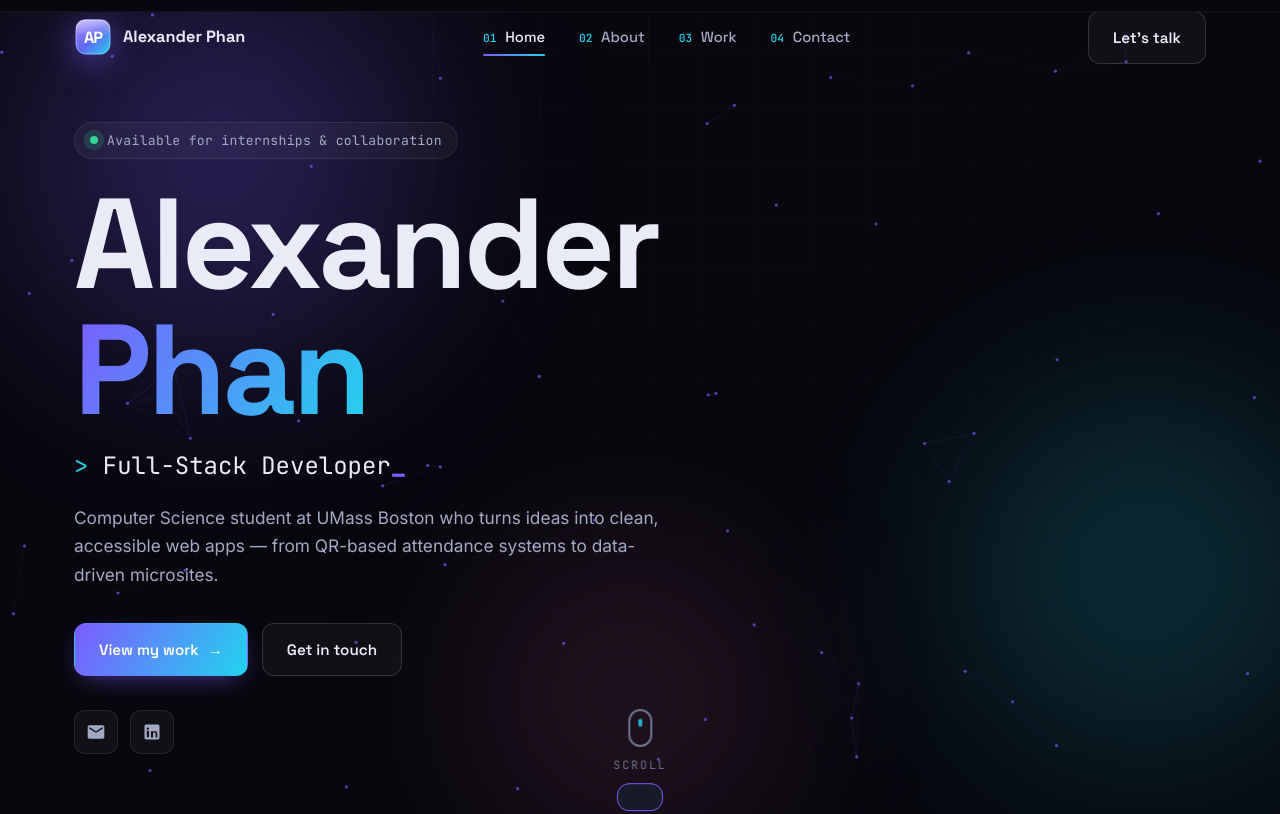
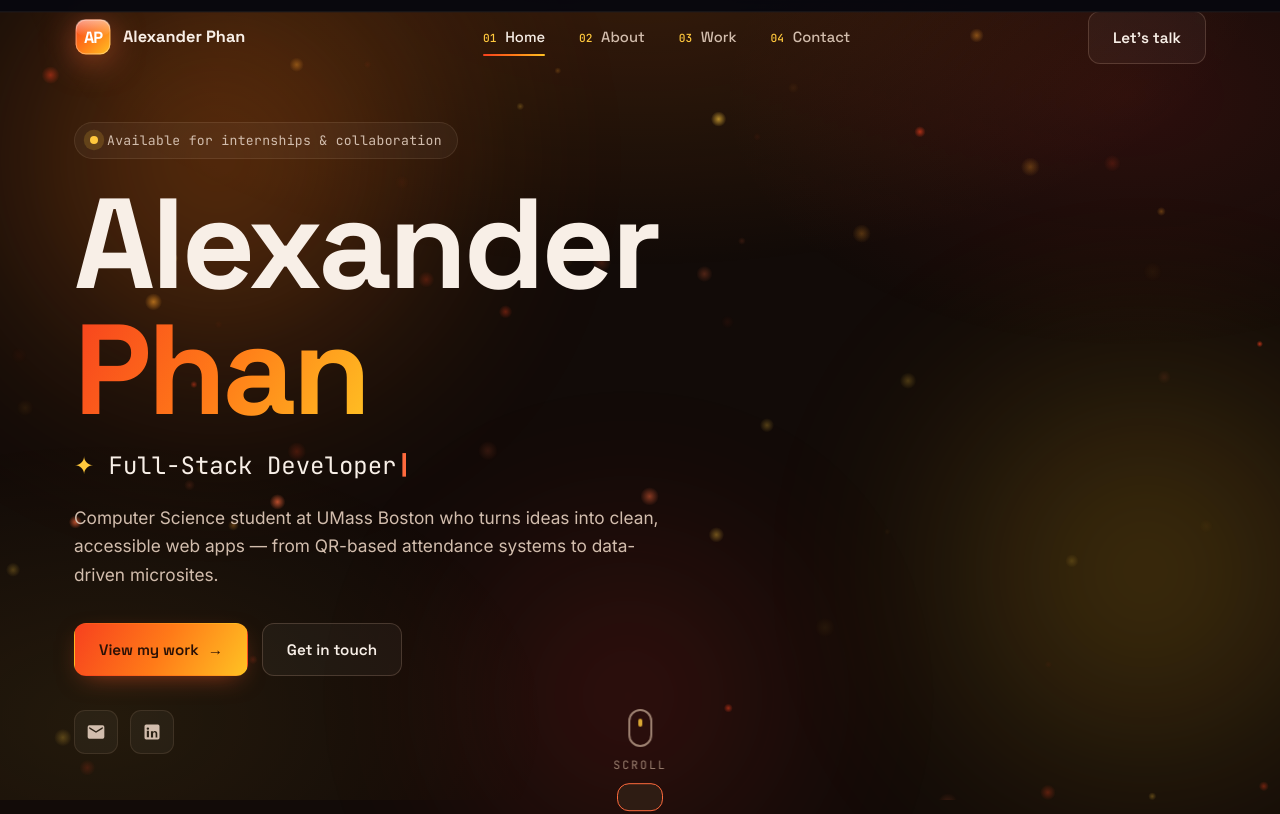
Before and after one commit to AL3XVP/al3xvp.github.io, a plain HTML site: page index.html in a window 1280 px wide. Shown: the top 814 px of the page. Drawn offline with nearby package versions, Linux system fonts and the light colour scheme.

Commit message:
Switch to warm red/orange/yellow ember theme

```diff
--- a/index.html
+++ b/index.html
@@ -19,9 +19,9 @@
 <svg width="0" height="0" class="svg-sprite" aria-hidden="true" focusable="false">
   <defs>
     <linearGradient id="ap-grad" x1="0" y1="0" x2="1" y2="1">
-      <stop offset="0" stop-color="#a78bfa"/>
-      <stop offset="0.5" stop-color="#6366f1"/>
-      <stop offset="1" stop-color="#22d3ee"/>
+      <stop offset="0" stop-color="#f7411e"/>
+      <stop offset="0.5" stop-color="#ff7a18"/>
+      <stop offset="1" stop-color="#ffc223"/>
     </linearGradient>
     <linearGradient id="ap-gloss" x1="0" y1="0" x2="0" y2="1">
       <stop offset="0" stop-color="#ffffff" stop-opacity="0.5"/>
@@ -86,7 +86,7 @@
       <span class="line"><span class="word grad">Phan</span></span>
     </h1>
     <p class="hero-role reveal" data-delay="200">
-      <span class="mono">&gt;</span> <span id="typewriter"></span><span class="caret">_</span>
+      <span class="mono">✦</span> <span id="typewriter"></span><span class="caret">|</span>
     </p>
     <p class="hero-tag reveal" data-delay="350">
       Computer Science student at UMass Boston who turns ideas into clean,
--- a/script.js
+++ b/script.js
@@ -163,50 +163,60 @@
     }
   })();
 
-  /* ---------- particle network (hero) ---------- */
-  (function particles() {
+  /* ---------- rising embers (hero) ---------- */
+  (function embers() {
     const canvas = document.getElementById('particles');
     if (!canvas || prefersReduced) return;
     const ctx = canvas.getContext('2d');
     let w, h, pts, raf;
-    const COUNT = () => Math.min(70, Math.floor(window.innerWidth / 20));
+    const palette = ['255,106,61', '255,160,40', '247,65,30', '255,200,61'];
+    const COUNT = () => Math.min(64, Math.floor(window.innerWidth / 22));
 
     function resize() {
       const hero = canvas.parentElement;
       w = canvas.width = hero.offsetWidth;
       h = canvas.height = hero.offsetHeight;
     }
+    function spawn() {
+      return {
+        x: Math.random() * w,
+        y: h + Math.random() * 40,
+        r: Math.random() * 1.8 + 0.8,
+        vy: -(Math.random() * 0.5 + 0.18),
+        phase: Math.random() * Math.PI * 2,
+        flick: Math.random() * 0.03 + 0.012,
+        sway: Math.random() * 0.4 + 0.15,
+        color: palette[(Math.random() * palette.length) | 0],
+        alpha: Math.random() * 0.45 + 0.3,
+      };
+    }
     function init() {
       resize();
-      pts = Array.from({ length: COUNT() }, () => ({
-        x: Math.random() * w, y: Math.random() * h,
-        vx: (Math.random() - 0.5) * 0.45, vy: (Math.random() - 0.5) * 0.45,
-      }));
+      pts = Array.from({ length: COUNT() }, () => {
+        const p = spawn();
+        p.y = Math.random() * h; // spread across the hero on first frame
+        return p;
+      });
     }
     function draw() {
       ctx.clearRect(0, 0, w, h);
-      for (let i = 0; i < pts.length; i++) {
-        const p = pts[i];
-        p.x += p.vx; p.y += p.vy;
-        if (p.x < 0 || p.x > w) p.vx *= -1;
-        if (p.y < 0 || p.y > h) p.vy *= -1;
+      ctx.globalCompositeOperation = 'lighter';
+      for (const p of pts) {
+        p.y += p.vy;
+        p.phase += p.flick;
+        p.x += Math.sin(p.phase) * p.sway;
+        const a = p.alpha * (0.55 + 0.45 * Math.sin(p.phase * 2));
+        const rad = p.r * 4;
+        const g = ctx.createRadialGradient(p.x, p.y, 0, p.x, p.y, rad);
+        g.addColorStop(0, `rgba(${p.color},${a})`);
+        g.addColorStop(1, `rgba(${p.color},0)`);
+        ctx.fillStyle = g;
         ctx.beginPath();
-        ctx.arc(p.x, p.y, 1.6, 0, Math.PI * 2);
-        ctx.fillStyle = 'rgba(124,92,255,.65)';
+        ctx.arc(p.x, p.y, rad, 0, Math.PI * 2);
         ctx.fill();
-        for (let j = i + 1; j < pts.length; j++) {
-          const q = pts[j];
-          const dx = p.x - q.x, dy = p.y - q.y;
-          const dist = Math.hypot(dx, dy);
-          if (dist < 130) {
-            ctx.beginPath();
-            ctx.moveTo(p.x, p.y); ctx.lineTo(q.x, q.y);
-            ctx.strokeStyle = `rgba(124,92,255,${0.16 * (1 - dist / 130)})`;
-            ctx.lineWidth = 1;
-            ctx.stroke();
-          }
-        }
+        if (p.y < -12) Object.assign(p, spawn());
       }
+      ctx.globalCompositeOperation = 'source-over';
       raf = requestAnimationFrame(draw);
     }
     init();
--- a/styles.css
+++ b/styles.css
@@ -3,21 +3,21 @@
    ========================================================= */
 
 :root{
-  --bg:        #07070d;
-  --bg-2:      #0b0c14;
-  --surface:   #11131e;
-  --surface-2: #171a28;
-  --border:    rgba(255,255,255,.08);
-  --border-2:  rgba(255,255,255,.14);
+  --bg:        #120b08;
+  --bg-2:      #1a0e09;
+  --surface:   #22150f;
+  --surface-2: #2e1c13;
+  --border:    rgba(255,210,180,.10);
+  --border-2:  rgba(255,210,180,.18);
 
-  --text:  #e9ebf6;
-  --muted: #a3a9c2;
-  --faint: #6f7591;
+  --text:  #f8efe7;
+  --muted: #d2bdad;
+  --faint: #9c8070;
 
-  --accent:   #7c5cff;   /* violet */
-  --accent-2: #22d3ee;   /* cyan   */
-  --accent-3: #f472b6;   /* pink   */
-  --grad: linear-gradient(120deg, var(--accent), var(--accent-2));
+  --accent:   #ff6a3d;   /* orange */
+  --accent-2: #ffc83d;   /* amber  */
+  --accent-3: #f23030;   /* red    */
+  --grad: linear-gradient(120deg, #f7411e, #ff7a18, #ffc223);
 
   --maxw: 1180px;
   --nav-h: 76px;
@@ -51,22 +51,21 @@ a{ color:inherit; text-decoration:none; }
 /* ---------- decorative background ---------- */
 .bg-grid{
   position:fixed; inset:0; z-index:-3; pointer-events:none;
-  background-image:
-    linear-gradient(rgba(255,255,255,.025) 1px, transparent 1px),
-    linear-gradient(90deg, rgba(255,255,255,.025) 1px, transparent 1px);
-  background-size:54px 54px;
-  mask-image:radial-gradient(circle at 50% 0%, #000 0%, transparent 75%);
+  background:
+    radial-gradient(70% 55% at 50% -5%, rgba(255,122,24,.16), transparent 70%),
+    radial-gradient(45% 45% at 88% 12%, rgba(242,48,48,.12), transparent 70%),
+    radial-gradient(50% 50% at 8% 90%, rgba(255,200,61,.08), transparent 70%);
 }
 .bg-orb{
   position:fixed; z-index:-2; border-radius:50%; pointer-events:none;
   filter:blur(90px); opacity:.45; will-change:transform;
 }
 .orb-1{ width:520px; height:520px; top:-160px; left:-120px;
-  background:radial-gradient(circle, #7c5cff, transparent 70%); animation:float1 18s var(--ease) infinite; }
+  background:radial-gradient(circle, #ff7a18, transparent 70%); animation:float1 18s var(--ease) infinite; }
 .orb-2{ width:460px; height:460px; top:38%; right:-160px;
-  background:radial-gradient(circle, #22d3ee, transparent 70%); opacity:.32; animation:float2 22s var(--ease) infinite; }
+  background:radial-gradient(circle, #ffc223, transparent 70%); opacity:.30; animation:float2 22s var(--ease) infinite; }
 .orb-3{ width:400px; height:400px; bottom:-140px; left:30%;
-  background:radial-gradient(circle, #f472b6, transparent 70%); opacity:.22; animation:float3 26s var(--ease) infinite; }
+  background:radial-gradient(circle, #f23030, transparent 70%); opacity:.24; animation:float3 26s var(--ease) infinite; }
 
 @keyframes float1{ 50%{ transform:translate(80px,60px) scale(1.1);} }
 @keyframes float2{ 50%{ transform:translate(-70px,40px) scale(1.15);} }
@@ -76,14 +75,14 @@ a{ color:inherit; text-decoration:none; }
 .cursor-glow{
   position:fixed; top:0; left:0; width:480px; height:480px; z-index:-1;
   margin:-240px 0 0 -240px; border-radius:50%; pointer-events:none;
-  background:radial-gradient(circle, rgba(124,92,255,.16), transparent 60%);
+  background:radial-gradient(circle, rgba(255,125,40,.18), transparent 60%);
   transition:opacity .3s; opacity:0;
 }
 
 /* ---------- scroll progress ---------- */
 .scroll-progress{ position:fixed; top:0; left:0; right:0; height:3px; z-index:200; }
 .scroll-progress span{ display:block; height:100%; width:0; background:var(--grad);
-  box-shadow:0 0 12px rgba(124,92,255,.7); }
+  box-shadow:0 0 12px rgba(255,122,24,.7); }
 
 /* ---------- skip link ---------- */
 .skip-link{ position:fixed; top:-60px; left:16px; z-index:300; background:var(--accent);
@@ -100,10 +99,10 @@ a{ color:inherit; text-decoration:none; }
 }
 .btn .arrow{ transition:transform .25s var(--ease); }
 .btn:hover .arrow{ transform:translateX(4px); }
-.btn-primary{ background:var(--grad); color:#fff; box-shadow:0 8px 26px -10px rgba(124,92,255,.7); }
-.btn-primary:hover{ transform:translateY(-3px); box-shadow:0 14px 34px -10px rgba(124,92,255,.9); }
+.btn-primary{ background:var(--grad); color:#2a1106; box-shadow:0 8px 26px -10px rgba(255,90,40,.6); }
+.btn-primary:hover{ transform:translateY(-3px); box-shadow:0 14px 34px -10px rgba(255,90,40,.85); }
 .btn-ghost{ background:rgba(255,255,255,.04); color:var(--text); border-color:var(--border-2); }
-.btn-ghost:hover{ transform:translateY(-3px); border-color:var(--accent); background:rgba(124,92,255,.1); }
+.btn-ghost:hover{ transform:translateY(-3px); border-color:var(--accent); background:rgba(255,106,61,.12); }
 .btn-sm{ padding:10px 18px; font-size:.875rem; }
 .btn-block{ width:100%; justify-content:center; }
 
@@ -118,7 +117,7 @@ a{ color:inherit; text-decoration:none; }
 
 .brand{ display:flex; align-items:center; gap:11px; font-family:var(--font-head); font-weight:700; }
 .brand-mark{ position:relative; width:38px; height:38px; border-radius:11px;
-  filter:drop-shadow(0 6px 16px rgba(124,92,255,.55)); }
+  filter:drop-shadow(0 6px 16px rgba(255,106,61,.5)); }
 .brand-logo{ display:block; width:100%; height:100%;
   transition:transform .5s var(--ease); }
 .brand:hover .brand-logo{ transform:rotate(-8deg) scale(1.07); }
@@ -165,9 +164,9 @@ a{ color:inherit; text-decoration:none; }
 .hero-eyebrow{ display:inline-flex; align-items:center; gap:9px; font-family:var(--font-mono);
   font-size:.82rem; color:var(--muted); letter-spacing:.3px;
   background:rgba(255,255,255,.04); border:1px solid var(--border); padding:7px 15px; border-radius:999px; }
-.ping{ width:8px; height:8px; border-radius:50%; background:#34d399; box-shadow:0 0 0 0 rgba(52,211,153,.6);
+.ping{ width:8px; height:8px; border-radius:50%; background:#ffc83d; box-shadow:0 0 0 0 rgba(255,200,61,.6);
   animation:ping 2s infinite; }
-@keyframes ping{ 0%{ box-shadow:0 0 0 0 rgba(52,211,153,.55);} 70%{ box-shadow:0 0 0 9px rgba(52,211,153,0);} 100%{ box-shadow:0 0 0 0 rgba(52,211,153,0);} }
+@keyframes ping{ 0%{ box-shadow:0 0 0 0 rgba(255,200,61,.55);} 70%{ box-shadow:0 0 0 9px rgba(255,200,61,0);} 100%{ box-shadow:0 0 0 0 rgba(255,200,61,0);} }
 
 .hero-name{ font-family:var(--font-head); font-weight:700; line-height:.98;
   font-size:clamp(3rem, 11vw, 8rem); letter-spacing:-.03em; margin:22px 0 14px; }
@@ -191,7 +190,7 @@ a{ color:inherit; text-decoration:none; }
   background:rgba(255,255,255,.04); border:1px solid var(--border); color:var(--muted);
   transition:.25s var(--ease); }
 .social:hover{ color:var(--text); border-color:var(--accent); transform:translateY(-4px);
-  background:rgba(124,92,255,.12); box-shadow:0 10px 24px -12px rgba(124,92,255,.8); }
+  background:rgba(255,106,61,.14); box-shadow:0 10px 24px -12px rgba(255,106,61,.7); }
 
 .scroll-hint{ position:absolute; bottom:26px; left:50%; transform:translateX(-50%); z-index:1;
   display:flex; flex-direction:column; align-items:center; gap:8px; color:var(--faint);
@@ -219,7 +218,7 @@ a{ color:inherit; text-decoration:none; }
 .edu-card{ display:flex; gap:16px; margin-top:26px; padding:22px; border-radius:16px;
   background:var(--surface); border:1px solid var(--border); }
 .edu-icon{ flex:none; display:grid; place-items:center; width:46px; height:46px; border-radius:12px;
-  background:rgba(124,92,255,.14); color:var(--accent); }
+  background:rgba(255,106,61,.14); color:var(--accent); }
 .edu-card h3{ font-family:var(--font-head); font-size:1.08rem; }
 .edu-sub{ color:var(--accent-2); font-family:var(--font-mono); font-size:.82rem; margin:3px 0 8px; }
 .edu-course{ color:var(--faint); font-size:.86rem; line-height:1.5; }
@@ -234,14 +233,14 @@ a{ color:inherit; text-decoration:none; }
 .code-file{ margin-left:8px; font-family:var(--font-mono); font-size:.78rem; color:var(--faint); }
 .code-body{ padding:22px; font-family:var(--font-mono); font-size:.86rem; line-height:1.85;
   overflow-x:auto; color:var(--text); }
-.c-key{ color:#ff7ed4; } .c-var{ color:#7cd3ff; } .c-op{ color:var(--muted); }
-.c-prop{ color:#9d8cff; } .c-str{ color:#7ee0a8; } .c-fn{ color:#ffd479; }
+.c-key{ color:#ff7e5f; } .c-var{ color:#ffd166; } .c-op{ color:var(--muted); }
+.c-prop{ color:#ff9e64; } .c-str{ color:#ffe3a3; } .c-fn{ color:#ffbf69; }
 
 /* stats */
 .stats{ display:grid; grid-template-columns:repeat(4,1fr); gap:18px; margin:64px 0; }
 .stat{ text-align:center; padding:28px 16px; border-radius:16px; background:var(--surface);
   border:1px solid var(--border); transition:.3s var(--ease); }
-.stat:hover{ transform:translateY(-6px); border-color:var(--accent); box-shadow:0 18px 40px -22px rgba(124,92,255,.7); }
+.stat:hover{ transform:translateY(-6px); border-color:var(--accent); box-shadow:0 18px 40px -22px rgba(255,106,61,.55); }
 .stat-num{ display:block; font-family:var(--font-head); font-weight:700; font-size:2.4rem;
   background:var(--grad); -webkit-background-clip:text; background-clip:text; color:transparent; }
 .stat-label{ color:var(--muted); font-size:.84rem; letter-spacing:.5px; }
@@ -286,7 +285,7 @@ a{ color:inherit; text-decoration:none; }
 .m-pill{ width:42px; height:7px; border-radius:4px; background:rgba(255,255,255,.12); }
 .m-btn{ margin-left:auto; font-size:.62rem; color:#fff; background:#2f6bff; padding:6px 12px; border-radius:6px; }
 .m-hero{ padding:26px 22px 18px; display:flex; flex-direction:column; gap:9px; }
-.m-h-line{ height:14px; border-radius:6px; background:linear-gradient(90deg,#5b8cff,#7c5cff); }
+.m-h-line{ height:14px; border-radius:6px; background:linear-gradient(90deg,#5b8cff,#3f6fe0); }
 .m-h-line.dim{ background:rgba(255,255,255,.12); height:9px; }
 .w70{ width:70%; } .w90{ width:90%; } .w40{ width:40%; }
 .m-cards{ display:grid; grid-template-columns:repeat(3,1fr); gap:12px; padding:6px 22px; }
@@ -326,8 +325,8 @@ a{ color:inherit; text-decoration:none; }
 .project-feats{ list-style:none; margin-bottom:20px; display:flex; flex-direction:column; gap:10px; }
 .project-feats li{ position:relative; padding-left:26px; color:var(--muted); font-size:.95rem; }
 .project-feats li::before{ content:'▹'; position:absolute; left:0; color:var(--accent-2); }
-.project-feats code{ font-family:var(--font-mono); font-size:.82rem; background:rgba(124,92,255,.14);
-  color:#b9a6ff; padding:1px 6px; border-radius:5px; }
+.project-feats code{ font-family:var(--font-mono); font-size:.82rem; background:rgba(255,106,61,.14);
+  color:#ffb98a; padding:1px 6px; border-radius:5px; }
 .tech-tags{ list-style:none; display:flex; flex-wrap:wrap; gap:9px; margin-bottom:24px; }
 .tech-tags li{ font-family:var(--font-mono); font-size:.78rem; color:var(--text);
   background:rgba(255,255,255,.04); border:1px solid var(--border); padding:6px 12px; border-radius:8px; }
@@ -348,7 +347,7 @@ a{ color:inherit; text-decoration:none; }
 .contact-card:not(.static):hover{ transform:translateX(6px); border-color:var(--accent);
   background:var(--surface-2); }
 .cc-icon{ flex:none; display:grid; place-items:center; width:42px; height:42px; border-radius:11px;
-  background:rgba(124,92,255,.14); color:var(--accent); }
+  background:rgba(255,106,61,.14); color:var(--accent); }
 .cc-text{ display:flex; flex-direction:column; }
 .cc-text b{ font-family:var(--font-head); font-size:.92rem; }
 .cc-text span{ color:var(--muted); font-size:.85rem; font-family:var(--font-mono); }
@@ -364,7 +363,7 @@ a{ color:inherit; text-decoration:none; }
   resize:vertical; transition:border-color .25s, box-shadow .25s; }
 .field textarea{ min-height:120px; }
 .field input:focus, .field textarea:focus{ outline:none; border-color:var(--accent);
-  box-shadow:0 0 0 3px rgba(124,92,255,.18); }
+  box-shadow:0 0 0 3px rgba(255,106,61,.2); }
 .field label{ position:absolute; left:14px; top:16px; color:var(--faint); pointer-events:none;
   font-size:.98rem; transition:.2s var(--ease); background:var(--surface); padding:0 5px; }
 .field input:focus + label, .field input:not(:placeholder-shown) + label,
```
